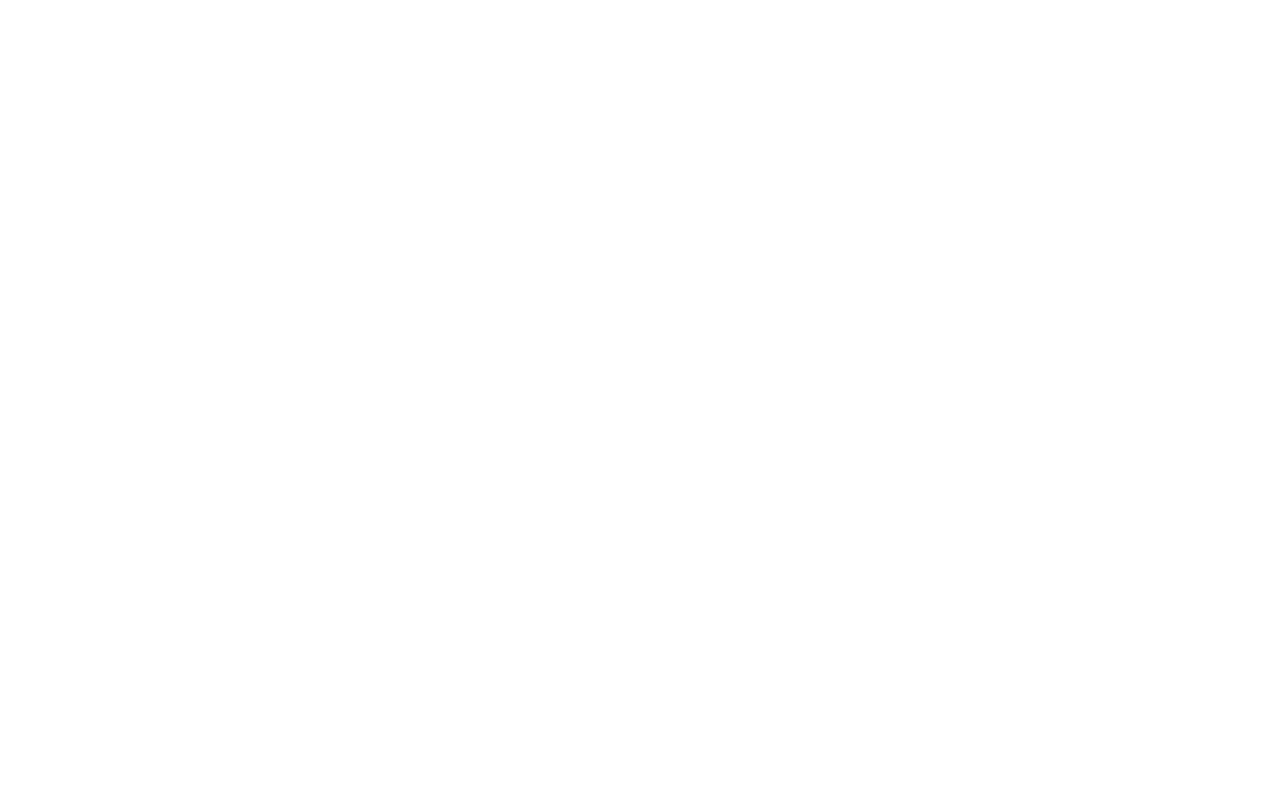
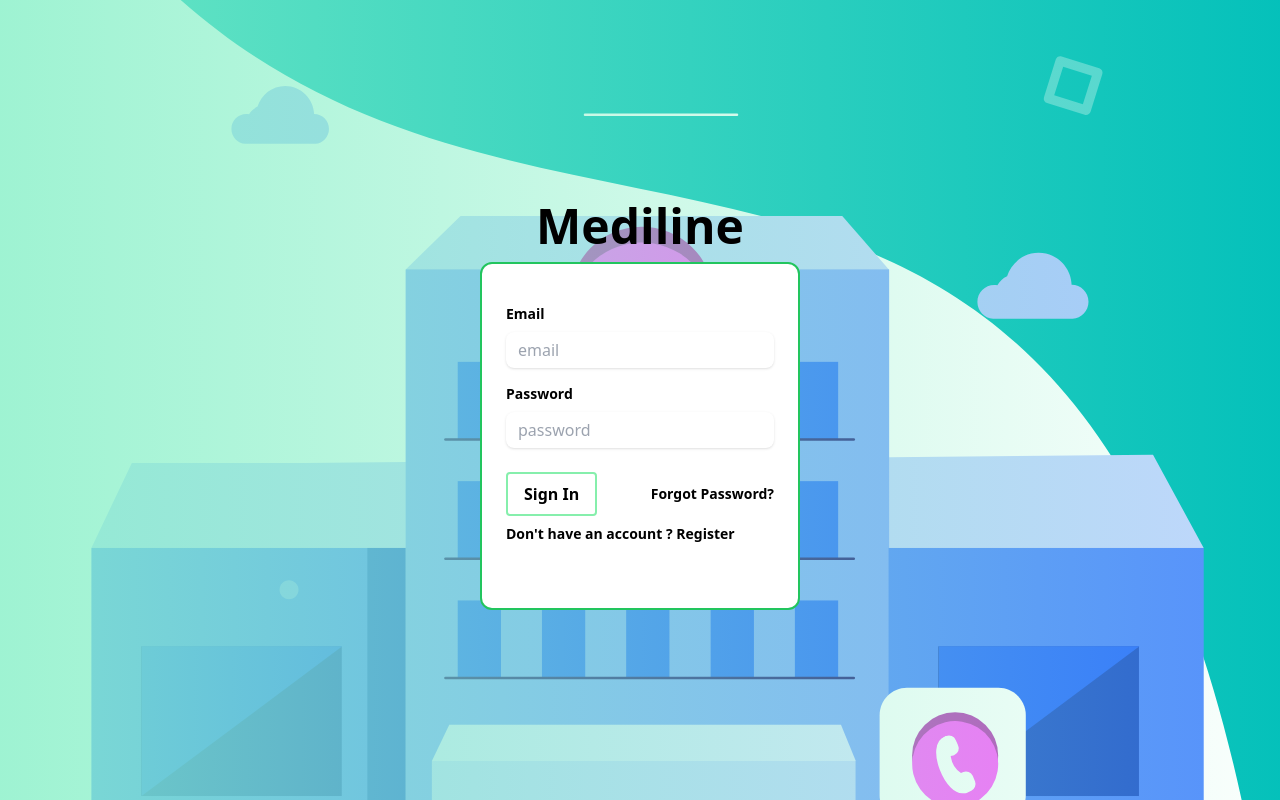
Before and after one commit to AMAY27/Mediline, a React (Vite) app in the folder Frontend/my-react-app/: page /doc/login in a window 1280 px wide. Before the commit this address had no page. Built offline with nearby package versions, Linux system fonts and the light colour scheme.

Commit message:
Authentication for doctor login in frontend

```diff
--- a/Frontend/my-react-app/src/App.jsx
+++ b/Frontend/my-react-app/src/App.jsx
@@ -18,6 +18,7 @@
 import ReactDOM from 'react-dom'
 import Blogs from './Pages/Blogs'
 import Blogpage from './Pages/Blogpage'
+import Loginclinic from './Register/Loginclinic'
 function App() {
 
   return (
@@ -36,7 +37,8 @@
         <Route path='/testcenter' element={<Testcenter/>}/>
         <Route path='/testappointment' element={<Testappointmentbook/>}/>
         <Route path='/clinicappointment' element={<Clinicappointment/>}/>
-        <Route path='/clinicdashboard' element={<Clinicdashboard/>}/>
+        <Route path='/doc/login' element={<Loginclinic/>}/>
+        <Route path='/doc/clinicdashboard' element={<Clinicdashboard/>}/>
         <Route path='/blogs' element={<Blogs/>}/>
         <Route path='/blogpage' element={<Blogpage/>}/>
       </Routes>
--- a/Frontend/my-react-app/src/Register/Loginclinic.jsx
+++ b/Frontend/my-react-app/src/Register/Loginclinic.jsx
@@ -1,48 +1,97 @@
 import React from 'react'
+import {connect, useDispatch} from 'react-redux'
+import { Link, Navigate, useNavigate } from 'react-router-dom';
+import {docLogin} from '../actions/auth'
+import { checkauthenticated, load_user } from '../actions/auth'
+import { useEffect, useState } from 'react';
+import './login.css';
 
-const Loginclinic = () => {
+const Loginclinic = ({docLogin, isAuthenticated}) => {
+  const dispatch = useDispatch()
+  useEffect(()=>{
+    dispatch(checkauthenticated())
+    //dispatch(load_user())
+  },[])
+
+  const[values,setValues] = useState({
+    email:'',
+    password:''
+  })
+
+  const navigate = useNavigate();
+  //const [isAuthenticated, setisAuthenticated] = useState(false)
+  const handleChange = (e) => {
+    setValues(p=>({...p,[e.target.name] : e.target.value}))
+  }
+
+  const handleSubmit = (e) => {
+    e.preventDefault()
+    docLogin(values.email,values.password);
+  }
+
+  if(isAuthenticated){
+    navigate('/doc/clinicdashboard')
+  }
   return (
     <div>
-      <Navbar/>
-      <div className='md:h-screen md:justify-center flex items-center flex-col'>
-        <div className='block md:justify-center md:flex md:items-center flex-col'>
+      {/* <Navbar/> */}
+      <div className='h-screen md:justify-center flex items-center flex-col' id='loginParentDiv'>
+        <div className=''><h2 className='text-[3rem] font-bold'>Mediline</h2></div>
+        <div className='bg-white border-2 border-green-500 rounded-xl p-4 w-full sm:w-[25%]'>
+          {/* <div className='block md:justify-center md:flex md:items-center flex-col'>
             <div className='block m-2'>
-            <button className="bg-white-500 hover:bg-green-500 text-black border-2 border-green-300 font-bold py-2 px-4 rounded focus:outline-none focus:shadow-outline" type="button">
+              <button className="bg-white hover:bg-green-500 hover:text-white text-black border-2 border-green-300 font-bold py-2 px-4 rounded focus:outline-none focus:shadow-outline" type="button">
                 Google Sign In
               </button>
             </div>
             <div className='block m-3'>
-            <p className='text-gray-500'>------Or sign in with Email------</p>
+              <p className='text-gray-500 font-bold'>------Or sign in with Email------</p>
             </div>
-        </div>
+          </div> */}
           <div className='block'>
-          <form action="" className='border-2 border-green-300 shadow-md rounded px-8 pt-6 pb-8 mb-4'>
+            <form action="" className='px-2 pt-6 pb-8 mb-4' onSubmit={handleSubmit}>
               <div className='mb-4'>
-              <label htmlFor="email" className='block text-gray-700 text-sm font-bold mb-2'>Email</label>
-              <input type='email' placeholder='email' name='email' className='shadow appearance-none rounded-lg w-full py-2 px-3 text-gray-700 leading-tight focus:outline-none focus:shadow-outline'/>
+                <label htmlFor="email" className='block text-sm font-bold mb-2'>Email</label>
+                <input
+                 required='true'
+                 type='email'
+                 placeholder='email'
+                 name='email'
+                 onChange={handleChange}
+                 className='bg-white shadow appearance-none rounded-lg w-full py-2 px-3 text-gray-700 leading-tight focus:outline-none focus:shadow-outline'/>
               </div>
               <div className='mb-6'>
-              <label htmlFor="password" className='block text-gray-700 text-sm font-bold mb-2'>Password</label>
-              <input type='text' placeholder='password' name='password' className='shadow appearance-none rounded-lg w-full py-2 px-3 text-gray-700 leading-tight focus:outline-none focus:shadow-outline'/>
+                <label htmlFor="password" className='block text-sm font-bold mb-2'>Password</label>
+                <input
+                  required='true'
+                  type='password'
+                  placeholder='password'
+                  name='password'
+                  onChange={handleChange}
+                  className='bg-white shadow appearance-none rounded-lg w-full py-2 px-3 text-gray-700 leading-tight focus:outline-none focus:shadow-outline'/>
               </div>
-            <div class="flex items-center justify-between">
-              <button class="bg-green-500 hover:bg-green-700 text-white font-bold py-2 px-4 rounded focus:outline-none focus:shadow-outline" type="button">
+              <div className="flex items-center justify-between">
+                <button className="bg-white hover:bg-green-500 hover:text-white text-black border-2 border-green-300 font-bold py-2 px-4 rounded" type="submit">
                   Sign In
                 </button>
-              <a class="inline-block align-baseline font-bold text-sm text-green-500 hover:text-green-800" href="#">
-                Forgot Password?
-              </a>
+                <p className="inline-block align-baseline font-bold text-sm hover:text-blue-800">
+                  <Link to='/reset_password'>Forgot Password?</Link>
+                </p>
               </div>
-            <div>
-              <a class="inline-block align-baseline font-bold text-sm text-green-500 hover:text-green-800" href="#">
-                Register for new users
-              </a>
+              <div className='flex items-center justify-between mt-2'>
+                <p className="inline-block align-baseline font-bold text-sm hover:text-blue-800">
+                  Don't have an account ? <Link to='/register'>Register</Link>
+                </p>
               </div>
             </form>
           </div>
         </div>
       </div>
+    </div>
   )
 }
+const mapStatetoProps = (state) =>({
+  isAuthenticated: state.auth.isAuthenticated
+})
 
-export default Loginclinic
+export default connect(mapStatetoProps,{ docLogin },null,{checkauthenticated,load_user})(Loginclinic);
--- a/Frontend/my-react-app/src/Register/Loginuser.jsx
+++ b/Frontend/my-react-app/src/Register/Loginuser.jsx
@@ -1,10 +1,8 @@
 import React, { useState, useEffect } from 'react';
 import { Link, Navigate, useNavigate } from 'react-router-dom';
-import {connect} from 'react-redux'
+import {connect, useDispatch} from 'react-redux'
 import {login} from '../actions/auth'
 import { checkauthenticated, load_user } from '../actions/auth'
-
-import { useDispatch } from 'react-redux';
 import Navbar from '../extras/Navbar';
 import './login.css';
 
--- a/Frontend/my-react-app/src/actions/auth.js
+++ b/Frontend/my-react-app/src/actions/auth.js
@@ -16,6 +16,7 @@
     ACTIVATION_SUCCESS,
     ACTIVATION_FAIL,
     LOGOUT,
+    DOCLOGIN_SUCCESS,
 } from './types'
 
 export const checkauthenticated = () => async dispatch => {
@@ -95,6 +96,39 @@
         if(res.status === 200){
             dispatch({
                 type: LOGIN_SUCCESS,
+                payload: res.data
+            })
+            console.log(res);
+            localStorage.setItem("userId", res.data.userId)
+            localStorage.setItem("access", res.data.token)
+            //dispatch(load_user());
+        }
+        else{
+            dispatch({
+                type: LOGIN_FAIL
+            })
+            console.log(error)
+        }
+    } catch (error) {
+        dispatch({
+            type: LOGIN_FAIL
+        })
+        console.log(error)
+    }
+};
+
+export const docLogin = (email, password)=> async dispatch => {
+    const config = {
+        headers :{
+            'Content-Type' : 'application/json'
+        }
+    };
+    const body = JSON.stringify({email, password});
+    try {
+        const res = await axios.post('http://localhost:3000/doc/login',body,config)
+        if(res.status === 200){
+            dispatch({
+                type: DOCLOGIN_SUCCESS,
                 payload: res.data
             })
             console.log(res);
--- a/Frontend/my-react-app/src/actions/types.js
+++ b/Frontend/my-react-app/src/actions/types.js
@@ -13,4 +13,4 @@
 export const PASSWORD_RESET_CONFIRM_SUCCESS = 'PASSWORD_RESET_CONFIRM_SUCCESS';
 export const PASSWORD_RESET_CONFIRM_FAIL = 'PASSWORD_RESET_CONFIRM_FAIL';
 export const LOGOUT = 'LOGOUT';
-export const DOCLOGIN_SUCCESS = 'LOGIN_SUCCESS';
+export const DOCLOGIN_SUCCESS = 'DOCLOGIN_SUCCESS';
--- a/Frontend/my-react-app/src/extras/Navbar.jsx
+++ b/Frontend/my-react-app/src/extras/Navbar.jsx
@@ -8,8 +8,8 @@
 const Navbar = ({logout, isAuthenticated}) => {
   const activeNavItem = localStorage.getItem("navTag") ? localStorage.getItem("navTag") : "dashboard"
   const navigate = useNavigate()
-  const handleClick = ()=>{
-    navigate('/loginuser')
+  const handleClick = (clickedOption)=>{
+    clickedOption === "user" ? navigate('/loginuser') : navigate('/doc/login')
   }
   const handleRegisterclick = ()=>{
     navigate('/register')
@@ -77,8 +77,8 @@
         <div className='fixed inset-0 flex justify-center items-center bg-black bg-opacity-50'>
           <div className='flex items-center grid grid-cols-1 bg-white border-2 border-green-300 rounded-lg w-56 h-56'>
             <h2 className='mx-2 my-2 font-bold text-2xl'>Sign In as: </h2>
-            <button className="mx-2 my-1 bg-green-500 hover:bg-green-700 text-white font-bold py-2 px-4 rounded focus:outline-none focus:shadow-outline" type="button" onClick={handleClick}>User</button>
-            <button className="mx-2 my-1 bg-green-500 hover:bg-green-700 text-white font-bold py-2 px-4 rounded focus:outline-none focus:shadow-outline" type="button">Clinic Manager</button>
+            <button className="mx-2 my-1 bg-green-500 hover:bg-green-700 text-white font-bold py-2 px-4 rounded focus:outline-none focus:shadow-outline" type="button" onClick={() => handleClick("user")}>User</button>
+            <button className="mx-2 my-1 bg-green-500 hover:bg-green-700 text-white font-bold py-2 px-4 rounded focus:outline-none focus:shadow-outline" type="button" onClick={() => handleClick("doctor")}>Doctor</button>
             <button className='mt-4 text-black' onClick={onClose}>
                 Close
               </button>
--- a/Frontend/my-react-app/src/reducers/auth.js
+++ b/Frontend/my-react-app/src/reducers/auth.js
@@ -13,7 +13,8 @@
     SIGNUP_FAIL,
     ACTIVATION_SUCCESS,
     ACTIVATION_FAIL,
-    LOGOUT
+    LOGOUT,
+    DOCLOGIN_SUCCESS,
 } from '../actions/types'
 
 const initialState = {
@@ -32,6 +33,14 @@
                 isAuthenticated: true
             }
         case LOGIN_SUCCESS:
+            localStorage.setItem('access',payload.access);
+            return{
+                ...state,
+                isAuthenticated: true,
+                access: payload.access,
+                refresh: payload.refresh
+            }
+        case DOCLOGIN_SUCCESS:
             localStorage.setItem('access',payload.access);
             return{
                 ...state,
```
Lines whose indentation alone changed are shown as unchanged.
